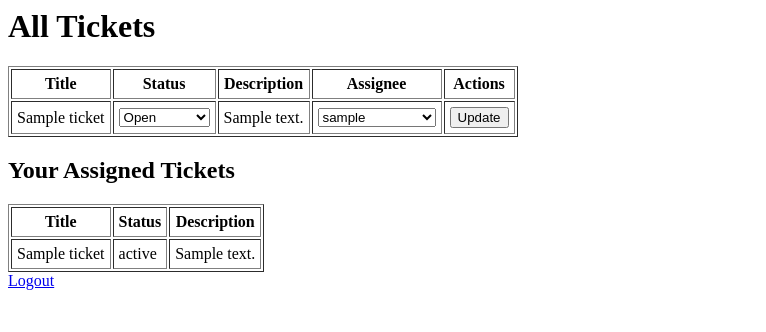
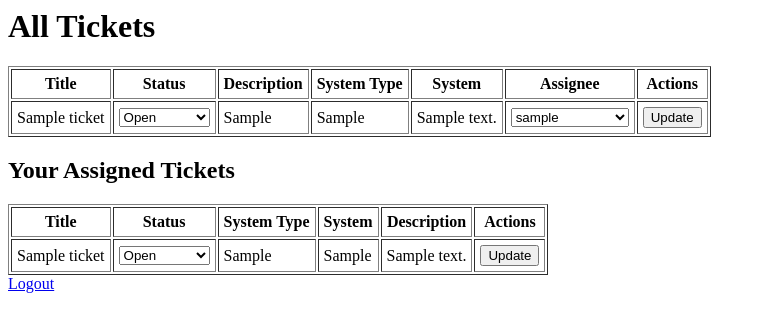
Before and after one commit to QAmaxime/help-desk, a Flask app: page /admin in a window 1280 px wide. Shown: the top 332 px of the page, without its empty margins (0-766 px from the left). Run offline with Flask 3, Linux system fonts and the light colour scheme; a user stored in the database is signed in; tables that the repository leaves empty hold one stand-in row (values such as "Sample post").

Commit message:
no system table (didnt really work well) but system is in there

```diff
--- a/app/main/routes.py
+++ b/app/main/routes.py
@@ -52,7 +52,7 @@ def update_ticket(ticket_id):
 def submit_ticket():
     form = TicketForm()
     if form.validate_on_submit():
-        ticket = Ticket(title=form.title.data, description=form.description.data, user_id=current_user.id)
+        ticket = Ticket(title=form.title.data, description=form.description.data, user_id=current_user.id, system=form.system.data, system_type=form.system_type.data)
         db.session.add(ticket)
         db.session.commit()
         flash('Ticket submitted.', 'success')
--- a/app/models.py
+++ b/app/models.py
@@ -25,6 +25,8 @@ class Ticket(db.Model):
     id = db.Column(db.Integer, primary_key=True)
     title = db.Column(db.String(150), nullable=False)
     description = db.Column(db.Text, nullable=False)
+    system_type = db.Column(db.String(50), nullable=False, default='Open')
+    system = db.Column(db.String(150), nullable=False)
 
     user_id = db.Column(db.Integer, db.ForeignKey('user.id'), nullable=False)
     assignee_id = db.Column(db.Integer, db.ForeignKey('user.id'), nullable=True, default=None)
--- a/app/templates/admin_home.html
+++ b/app/templates/admin_home.html
@@ -1,5 +1,3 @@
-<h1>All Tickets</h1>
-
 {% with messages = get_flashed_messages(with_categories=True) %}
     {% if messages %}
         <ul>
@@ -10,12 +8,16 @@
     {% endif %}
 {% endwith %}
 
+<h1>All Tickets</h1>
+
 <table border="1" cellpadding="5">
     <thead>
         <tr>
             <th>Title</th>
             <th>Status</th>
             <th>Description</th>
+            <th>System Type</th>
+            <th>System</th>
             <th>Assignee</th>
             <th>Actions</th>
         </tr>
@@ -32,6 +34,8 @@
                         {% endfor %}
                     </select>
                 </td>
+                <td>{{ ticket.system_type }}</td>
+                <td>{{ ticket.system }}</td>
                 <td>{{ ticket.description }}</td>
                 <td>
                     <select name="assignee">
@@ -56,15 +60,27 @@
         <tr>
             <th>Title</th>
             <th>Status</th>
+            <th>System Type</th>
+            <th>System</th>
             <th>Description</th>
+            <th>Actions</th>
         </tr>
     </thead>
     <tbody>
         {% for ticket in my_tickets %}
         <tr>
-            <td>{{ ticket.title }}</td>
-            <td>{{ ticket.status }}</td>
-            <td>{{ ticket.description }}</td>
+            <form method="POST" action="{{ url_for('main.update_ticket', ticket_id=ticket.id) }}">
+                <td>{{ ticket.title }}</td>
+                <td><select name="status">
+                    {% for s in ['Open', 'In Progress', 'Closed'] %}
+                    <option value="{{ s }}" {% if ticket.status == s %}selected{% endif %}>{{ s }}</option>
+                    {% endfor %}
+                </select></td>
+                <td>{{ ticket.system_type }}</td>
+                <td>{{ ticket.system }}</td>
+                <td>{{ ticket.description }}</td>
+                <td><button type="submit">Update</button></td>
+            </form>
         </tr>
         {% endfor %}
     </tbody>
--- a/app/templates/submit_ticket.html
+++ b/app/templates/submit_ticket.html
@@ -2,6 +2,8 @@
 <form method="POST">
     {{ form.hidden_tag() }}
     {{ form.title.label }} {{ form.title() }}<br>
+    {{ form.system_type.label }} {{ form.system_type() }}<br>
+    {{ form.system.label }} {{ form.system() }}<br>
     {{ form.description.label }} {{ form.description() }}<br>
     {{ form.submit() }}
 </form>
```
Also changed, not shown: app/forms.py (+7 -1 lines), instance/help-desk.db.
